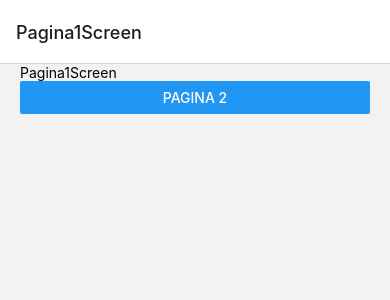
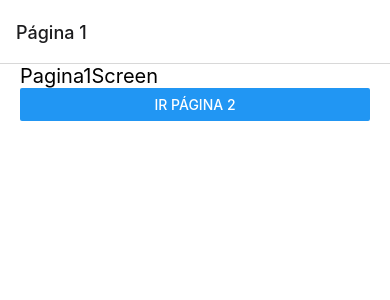
Before and after one commit to TonatiuhV/NavigationApp, a React Native app: screen /Pagina1Screen in a window 390 px wide. Shown: the top 300 px of the page. Built offline with nearby package versions, Linux system fonts and the light colour scheme.

Commit message:
Estilo painacion

```diff
--- a/App.tsx
+++ b/App.tsx
@@ -7,6 +7,7 @@ import { StackNavigator } from './src/navigator/StackNavigator';
 const App = () => {
   return (
     <NavigationContainer>
+
       <StackNavigator/>
     </NavigationContainer>
   )
--- a/src/navigator/StackNavigator.tsx
+++ b/src/navigator/StackNavigator.tsx
@@ -3,15 +3,35 @@ import { createStackNavigator } from '@react-navigation/stack';
 import { Pagina1Screen } from '../screens/Pagina1Screen';
 import { Pagina2Screen } from '../screens/Pagina2Screen';
 import { Pagina3Screen } from '../screens/Pagina3Screen';
+import { StatusBar } from 'react-native';
 
 const Stack = createStackNavigator();
 
 export const StackNavigator = ()  => {
   return (
-    <Stack.Navigator>
-      <Stack.Screen name="Pagina1Screen" component={Pagina1Screen} />
-      <Stack.Screen name="Pagina2Screen" component={Pagina2Screen} />
-      <Stack.Screen name="Pagina3Screen" component={Pagina3Screen} />
-    </Stack.Navigator>
+    <>
+
+ {/*    <StatusBar
+    backgroundColor={'transparent'}
+    barStyle={'dark-content'}/> */}
+      <Stack.Navigator
+      // initialRouteName='Pagina2Screen'
+
+          screenOptions={{
+            cardStyle: {
+              backgroundColor: 'white'
+            },
+            headerStyle: {
+              elevation:2,
+              shadowColor: 'gray'
+            },
+            // title: 'paginas' opciones globales
+          }}
+        >
+        <Stack.Screen name="Pagina1Screen" options={{title:'Página 1'}} component={Pagina1Screen} />
+        <Stack.Screen name="Pagina2Screen" options={{title:'Página 2'}} component={Pagina2Screen} />
+        <Stack.Screen name="Pagina3Screen" options={{title:'Página 3'}} component={Pagina3Screen} />
+      </Stack.Navigator>
+    </>
   );
 }
--- a/src/screens/Pagina1Screen.tsx
+++ b/src/screens/Pagina1Screen.tsx
@@ -8,9 +8,9 @@ interface Props extends StackScreenProps<any, any>{}
 export const Pagina1Screen = ({navigation}:Props) => {
   return (
     <View style={styles.globaMargin}>
-        <Text>Pagina1Screen</Text>
+        <Text style={styles.title}>Pagina1Screen</Text>
         <Button
-          title='Pagina 2'
+          title='Ir Página 2'
           onPress={() => navigation.navigate('Pagina2Screen')}
         />
     </View>
--- a/src/screens/Pagina2Screen.tsx
+++ b/src/screens/Pagina2Screen.tsx
@@ -1,14 +1,23 @@
 
 import { useNavigation } from '@react-navigation/native'
-import React from 'react'
+import React, { useEffect } from 'react'
 import { Button, NativeEventEmitter, Text, View } from 'react-native'
 import { styles } from '../theme/appTheme'
 
 export const Pagina2Screen = () => {
   const navigator = useNavigation()
+
+  useEffect(() => {
+    navigator.setOptions({
+      title:'Hola mundo',
+      headerBackTitle: ''
+    })
+  }, [])
+
+
   return (
     <View style={styles.globaMargin}>
-        <Text>Pagina2Screen</Text>
+        <Text style={styles.title}>Pagina2Screen</Text>
         <Button
 
           title='Ir pagína 3'
--- a/src/screens/Pagina3Screen.tsx
+++ b/src/screens/Pagina3Screen.tsx
@@ -8,7 +8,7 @@ interface Props extends StackScreenProps<any,any>{}
 export const Pagina3Screen = ({navigation}: Props) => {
   return (
     <View style={styles.globaMargin}>
-        <Text>Pagina3Screen</Text>
+        <Text style={styles.title}>Pagina3Screen</Text>
         <Button
           title='Regresar'
           onPress={ () => navigation.pop()}
--- a/src/theme/appTheme.tsx
+++ b/src/theme/appTheme.tsx
@@ -3,5 +3,8 @@ import { StyleSheet } from "react-native";
 export const styles = StyleSheet.create({
     globaMargin: {
         marginHorizontal:20
+    },
+    title: {
+        fontSize: 20
     }
 })
```
